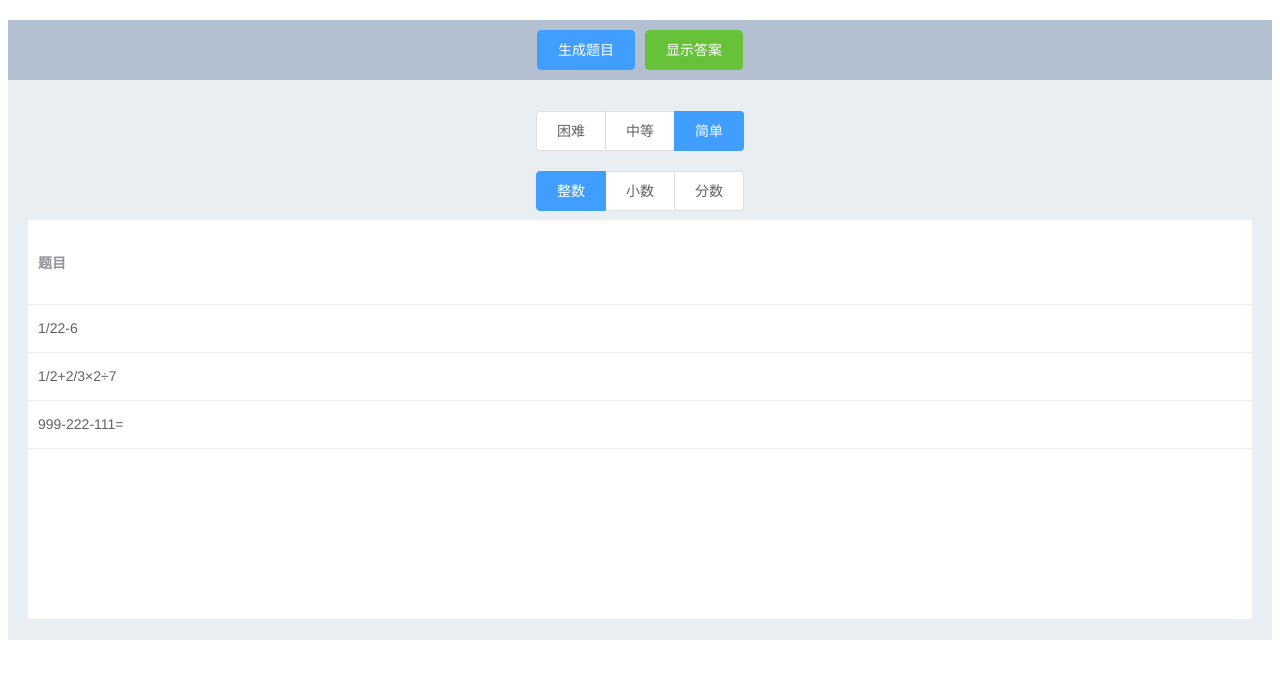
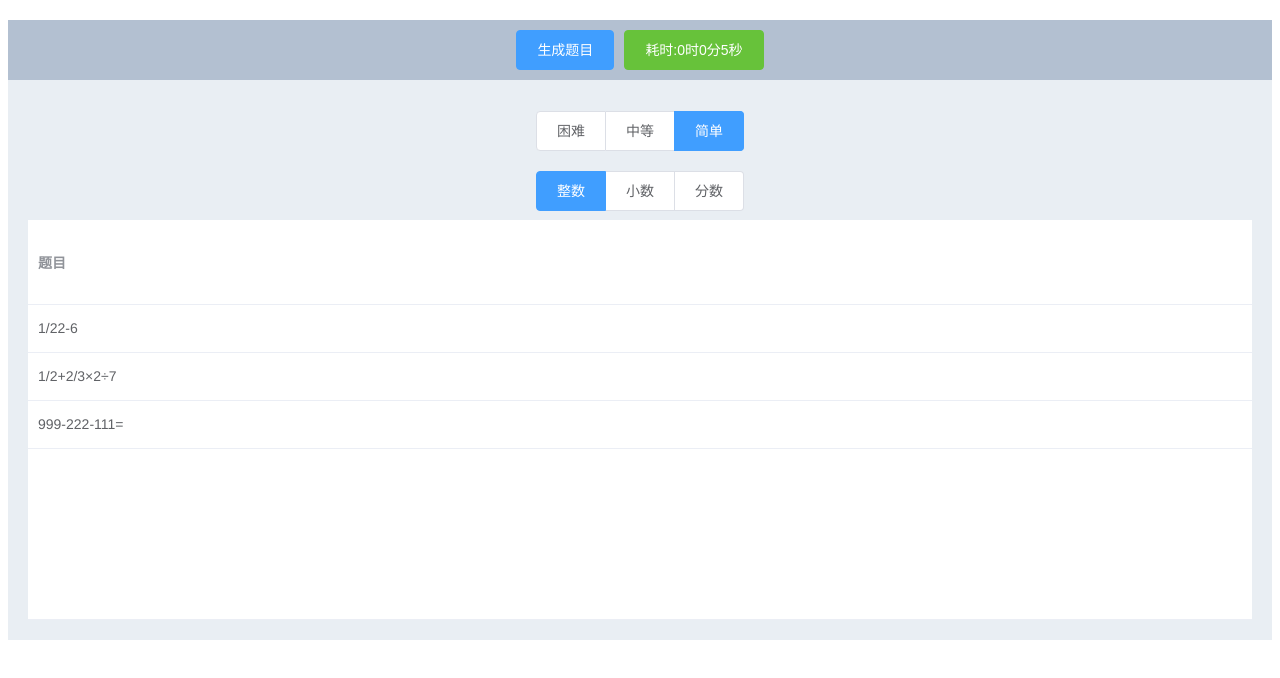
Before and after one commit to aq1sw2/calc-create, a Vue app: page / in a window 1280 px wide. Shown: the top 678 px of the page. Built offline with nearby package versions, Linux system fonts and the light colour scheme.

Commit message:
add time cost

```diff
--- a/src/components/Qusetion.vue
+++ b/src/components/Qusetion.vue
@@ -3,7 +3,8 @@
       <el-header>
         <el-row>
           <el-button type="primary" @click="createList">生成题目</el-button>
-          <el-button type="success" @click="reverseMessage">显示答案</el-button>
+          <!--<el-button type="success" @click="reverseMessage">显示答案</el-button>-->
+          <el-button type="success">{{cost|times}}</el-button>
         </el-row>
       </el-header>
       <el-main>
@@ -68,6 +69,7 @@ import {reductionofAFraction} from '../plugin/fractions.js'
 export default {
   data() {
     return {
+      cost:0,
       calcNum: "4",
       calcType: "1",
       tableData: [{
@@ -82,6 +84,15 @@ export default {
         }]
       }
   },
+  filters:
+  {
+      times:function (value) {
+          let hours = parseInt(value/3600)
+          let minutes = parseInt((value - 3600*hours)/60)
+          let seconds = value - 3600*hours - 60*minutes
+          return '耗时:'+hours + '时' + minutes + '分' +seconds+ '秒'
+      }
+  },
   methods:{
     reverseMessage: function () {
       // var arr = this.tableData[1].question.split(/\+|-|×|÷/)
@@ -92,6 +103,8 @@ export default {
       alert("敬请期待")
     },
     createList:function(){
+      //clear cost
+      this.cost = 0
 
       this.tableData = new Array()
       //setting from UI
@@ -271,7 +284,18 @@ export default {
       // this is code is used for show fraction
       //var formula=new Formula();
       //formula.processAll();
+      var _this = this
+      this.timer = setInterval(
+        function(){
+          _this.cost++
+        },
+      1000)
     })
+  },
+  beforeDestroy: function () {
+    if(this.timer){
+       clearInterval(this.timer);
+    }
   }
 };
 </script>
```
Lines whose indentation alone changed are shown as unchanged.
